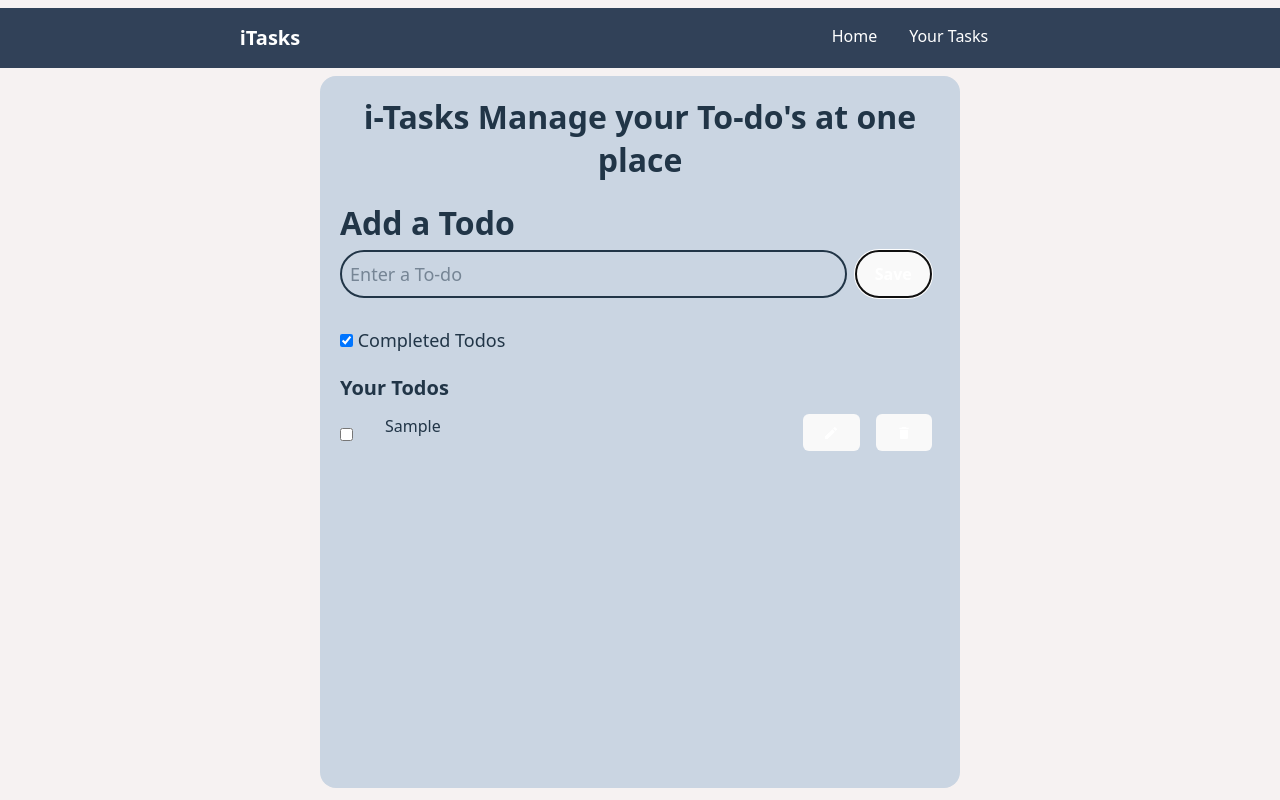
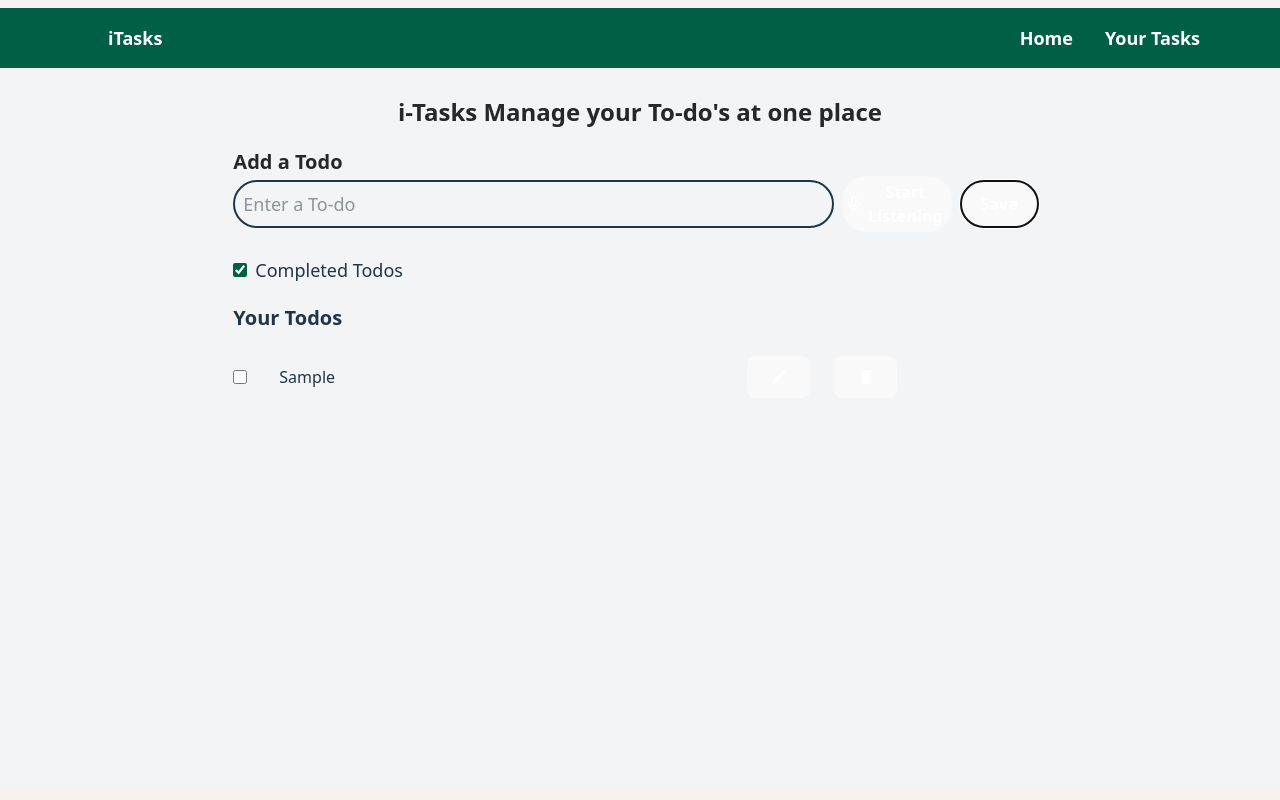
Before and after one commit to Farwa-Haider/todo-app, a React (Vite) app: page / in a window 1280 px wide. Both pictures are taken after typing "Sample" into the empty fields and a click on the button "Save". Built offline with nearby package versions, Linux system fonts and the light colour scheme.

Commit message:
Added more features

```diff
--- a/package.json
+++ b/package.json
@@ -10,6 +10,7 @@
     "preview": "vite preview"
   },
   "dependencies": {
+    "lucide-react": "^0.543.0",
     "react": "^19.0.0",
     "react-dom": "^19.0.0",
     "react-icons": "^5.5.0",
--- a/src/App.jsx
+++ b/src/App.jsx
@@ -3,12 +3,11 @@ import ReactDOM from 'react-dom/client';
 import { useState, useEffect } from 'react'
 // import reactLogo from './assets/react.svg'
 // import viteLogo from '/vite.svg'
-import { MdEdit } from "react-icons/md";
-import { MdDelete } from "react-icons/md";
+import { MdEdit, MdDelete } from "react-icons/md";
 import './App.css'
 import Navbar from './Components/Navbar';
 import { v4 as uuidv4 } from 'uuid';
-
+import Mick from './Components/Mick';
 
 function App() {
   //
@@ -117,26 +116,28 @@ function App() {
   }
 
   return (
-    <>
+    <div className="page bg-gray-100">
+
       <Navbar />
 
-      <div className="container rounded-2xl p-5 bg-slate-300 min-h-[calc(100vh-5.5rem)] w-full sm:w-11/12 md:w-80vw lg:w-1/2 mx-auto">
-        <h1 className='font-bold text-center text-2xl'>i-Tasks Manage your To-do's at one place</h1>
+      <div className="container rounded-2xl p-5 min-h-[calc(100vh-5.5rem)] w-full sm:w-11/12 md:w-9/12 lg:w-2/3 mx-auto">
+        <h1 className='text-zinc-800 font-bold text-center text-2xl'>i-Tasks Manage your To-do's at one place</h1>
         <div className="addTodo my-5">
-          <h1 className="text-xl font-bold">Add a Todo</h1>
-
+          <h1 className='sub text-zinc-800 text-xl font-semibold'>Add a Todo</h1>
           <div className="flex">
-          <input onChange={handleChange} value={todo} type="text" className="border-2 w-3/2 rounded-full p-2 px-2 text-lg mt-1 mb-1" placeholder='Enter a To-do'/>
-          <button onClick={handleSave} className="text-white cursor-pointer p-4 text-md py-1 mx-2 bg-violet-800 hover:bg-violet-950 rounded-full mt-1 mb-1 font-bold border-2 border-black" >Save</button>
+            <input onChange={handleChange} value={todo} type="text" className="border-2 w-full rounded-full p-2 px-2 text-lg mt-1 mb-1" placeholder='Enter a To-do' />
+            {/* <Mick /> */}
+            <Mick onAddTodo={(newTodo) => settodos((prev) => [...prev, newTodo])} />
+            <button onClick={handleSave} className="text-white cursor-pointer text-md mx-2 bg-emerald-800 hover:bg-emerald-700 rounded-3xl my-1 px-5 font-bold border-2 border-black" >Save</button>
           </div>
           <div className="min-h-[20px] mt-1">
             {error && <p className="text-red-600 text-sm">{error}</p>}
           </div>
 
-          <div className='text-lg '>
-            <input onChange={ToggleCompleted} type="checkbox" checked={showcompleted} /> Completed Todos
+          <div className='flex items-center gap-2 text-lg '>
+            <input className='accent-emerald-800 w-3.5 h-3.5' onChange={ToggleCompleted} type="checkbox" checked={showcompleted} /> Completed Todos
           </div>
-          <h2 className="text-xl font-bold mt-5">Your Todos</h2>
+          <h2 className="text-xl font-semibold mt-5">Your Todos</h2>
 
           <div className="todos">
             {todos.length === 0 && (
@@ -150,33 +151,34 @@ function App() {
                   key={item.id}
                   className="todo flex justify-between items-start my-3 w-full max-w-2xl flex-wrap"
                 >
-                  <div className='flex gap-5 flex-wrap w-full max-w-2xl'>
-                    {/* Checkbox */}
+
+                  <div className='flex flex-wrap justify-between gap-5 max-w-2xl w-full my-3 items-center'>
+
+                    <div className="items-center flex gap-3 flex-1">
                       <input
                         name={item.id}
                         onChange={handleCheckbox}
                         type="checkbox"
                         checked={item.isCompleted}
-                      className="mt-1 flex-shrink-0"
+                        className="accent-emerald-800 w-3.5 h-3.5 flex-shrink-0"
                       />
 
-                    {/* Text */}
                       <div
-                      className={`flex-1 min-w-0 whitespace-normal break-words ml-3 ${item.isCompleted ? "line-through" : ""
+                        className={`flex-1 p-2 px-2 break-normal whitespace-normal min-w-0 ml-3 ${item.isCompleted ? "line-through" : ""
                           }`}
                       >
                         {item.todo}
                       </div>
+                    </div>
 
-
-                    {/* Buttons */}
-                    <div className="buttons flex-shrink-0 flex h-full ml-3">
+                     <div className='buttons gap-2 flex-shrink-0 flex h-full'>
+                       {/* ml-auto h-full justify-between */}
                       <button
                         onClick={() => handleEdit(item.id)}
-                        className="text-2xl p-2 py-1 px-3 rounded-md mx-2 text-white cursor-pointer bg-violet-800 hover:bg-violet-950 font-bold"><MdEdit /></button>
+                        className="todo-btn text-lg px-1 py-2 rounded-lg mx-2 text-white cursor-pointer bg-emerald-800 hover:bg-emerald-700 font-bold"><MdEdit /></button>
                       <button
                         onClick={(e) => handleDelete(e, item.id)}
-                        className="text-2xl py-1 px-3 rounded-md mx-2 text-white cursor-pointer bg-violet-800 hover:bg-violet-950 font-bold"
+                        className="todo-btn text-lg px-1 py-2 rounded-lg mx-2 text-white cursor-pointer bg-emerald-800 hover:bg-emerald-700 font-bold"
                       ><MdDelete /></button>
                     </div>
                   </div>
@@ -209,7 +211,7 @@ function App() {
             <div style={{ marginTop: '20px' }}>
               <button onClick={confirmDelete} style={{
                 padding: '10px 20px',
-                backgroundColor: 'rgb(60,39,143)',
+                backgroundColor: 'rgb(6,78,59)',
                 color: 'white',
                 border: 'none',
                 borderRadius: '5px',
@@ -218,7 +220,7 @@ function App() {
               }}>Yes</button>
               <button onClick={cancelDelete} style={{
                 padding: '10px 20px',
-                backgroundColor: 'rgb(60,39,143)',
+                backgroundColor: 'rgb(6,78,59)',
                 color: 'white',
                 border: 'none',
                 borderRadius: '5px',
@@ -228,7 +230,7 @@ function App() {
           </div>
         </div>
       )}
-    </>
+    </div>
   )
 }
 
--- /dev/null
+++ b/src/Components/Mick.jsx
@@ -0,0 +1,71 @@
+import React, { useState, useEffect, useRef } from "react";
+import { Mic as MicIcon, MicOff } from "lucide-react";
+
+function Mic({ onAddTodo }) {
+  const [isListening, setIsListening] = useState(false);
+  const recognitionRef = useRef(null);
+
+  // ================== Voice Assistant Setup ==================
+  useEffect(() => {
+    const SpeechRecognition =
+      window.SpeechRecognition || window.webkitSpeechRecognition;
+
+    if (SpeechRecognition) {
+      const recognition = new SpeechRecognition();
+      recognition.continuous = false;
+      recognition.lang = "en-US";
+      recognition.interimResults = false;
+
+      recognition.onresult = (event) => {
+        const transcript = event.results[0][0].transcript.trim();
+        if (transcript) {
+          // ✅ Voice se naya todo add karega
+          const newTodo = {
+            id: Date.now(),
+            todo: transcript,
+            isCompleted: false,
+          };
+          onAddTodo(newTodo);
+        }
+      };
+
+      recognition.onerror = (event) => {
+        console.error("Speech recognition error:", event.error);
+        setIsListening(false);
+      };
+
+      recognition.onend = () => {
+        setIsListening(false);
+      };
+
+      recognitionRef.current = recognition;
+    } else {
+      alert("Speech Recognition not supported in this browser.");
+    }
+  }, [onAddTodo]);
+
+  // ================== Voice Assistant Control ==================
+  const handleListen = () => {
+    if (!recognitionRef.current) return;
+    if (isListening) {
+      recognitionRef.current.stop();
+      setIsListening(false);
+    } else {
+      recognitionRef.current.start();
+      setIsListening(true);
+    }
+  };
+
+  // ================== UI ==================
+  return (
+    <button
+      onClick={handleListen}
+      className="p-0.5 flex text-md items-center ml-2 font-bold bg-emerald-800 text-white rounded-3xl hover:bg-emerald-700 transition"
+    >
+      {isListening ? <MicOff /> : <MicIcon />}
+      {isListening ? "Stop Listening" : "Start Listening"}
+    </button>
+  );
+}
+
+export default Mic;
--- a/src/Components/Navbar.jsx
+++ b/src/Components/Navbar.jsx
@@ -2,13 +2,13 @@ import React from 'react'
 
 const Navbar = () => {
   return (
-    <nav className = 'py-4 flex justify-around bg-slate-700 text-white my-2'>
+    <nav className = 'py-4 flex justify-between bg-emerald-800 text-white my-2'>
         <div className='logo'>
-            <span className='font-bold text-xl mx-7'>iTasks</span>
+            <span className='font-bold text-lg mx-7 px-20'>iTasks</span>
         </div>
         <ul className = 'flex gap-8 mx-20'>
-            <li className='cursor-pointer hover:font-bold transition-all duration-50'>Home</li>
-            <li className='cursor-pointer hover:font-bold transition-all duration-50'>Your Tasks</li>
+            <li className='font-semibold text-lg cursor-pointer hover:font-bold transition-all duration-50'>Home</li>
+            <li className='font-semibold text-lg cursor-pointer hover:font-bold transition-all duration-50'>Your Tasks</li>
         </ul>
     </nav>
   )
--- a/src/index.css
+++ b/src/index.css
@@ -5,7 +5,6 @@
   color-scheme: light dark;
   color: rgb(0, 0, 0);
   background-color: rgb(255, 255, 255);
-
   font-synthesis: none;
   text-rendering: optimizeLegibility;
   -webkit-font-smoothing: antialiased;
@@ -23,14 +22,14 @@ body {
   margin:0;
 }
 
-h1 {
-  font-size: 2rem;
+.buttons button {
+  padding: 0.6em 1.2em;
+  border: 1px solid transparent;
 }
 
 button {
+  /* all: unset; */
   border: 1px solid transparent;
-  padding: 0.6em 1.2em;
-  font-size: 1em;
   font-family: inherit;
   cursor: pointer;
   transition: border-color 0.25s;
```
Also changed, not shown: 1 other file (tests, documents, lock files or other folders). Lines whose indentation alone changed are shown as unchanged.
